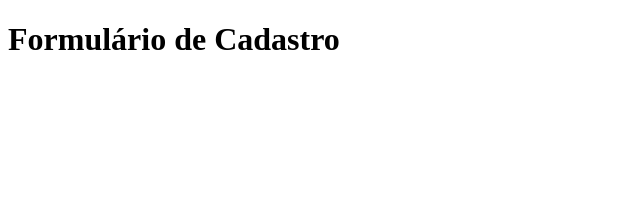
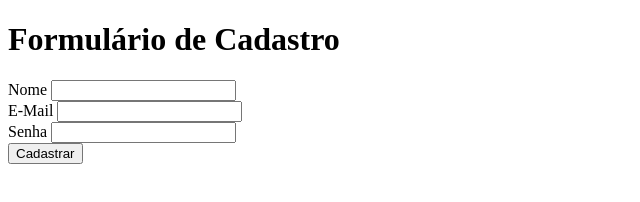
Before and after one commit to arthunesv/arthur, a plain HTML site: page index.html in a window 1280 px wide. Shown: the whole page, without its empty margins (0-640 px from the left). Drawn offline with Linux system fonts and the light colour scheme.

Commit message:
criando formulário

```diff
--- a/index.html
+++ b/index.html
@@ -9,5 +9,17 @@
     <header>
         <h1>Formulário de Cadastro</h1>
     </header>
+    <form>
+        <label for="name">Nome</label>
+        <input id="name" type="text">
+        <br />
+        <label for="email">E-Mail</label>
+        <input id="email" type="email">
+        <br />
+        <label for="password">Senha</label>
+        <input id="password" type="password">
+        <br />
+        <input type="submit" value="Cadastrar">
+    </form>
 </body>
 </html>
```
